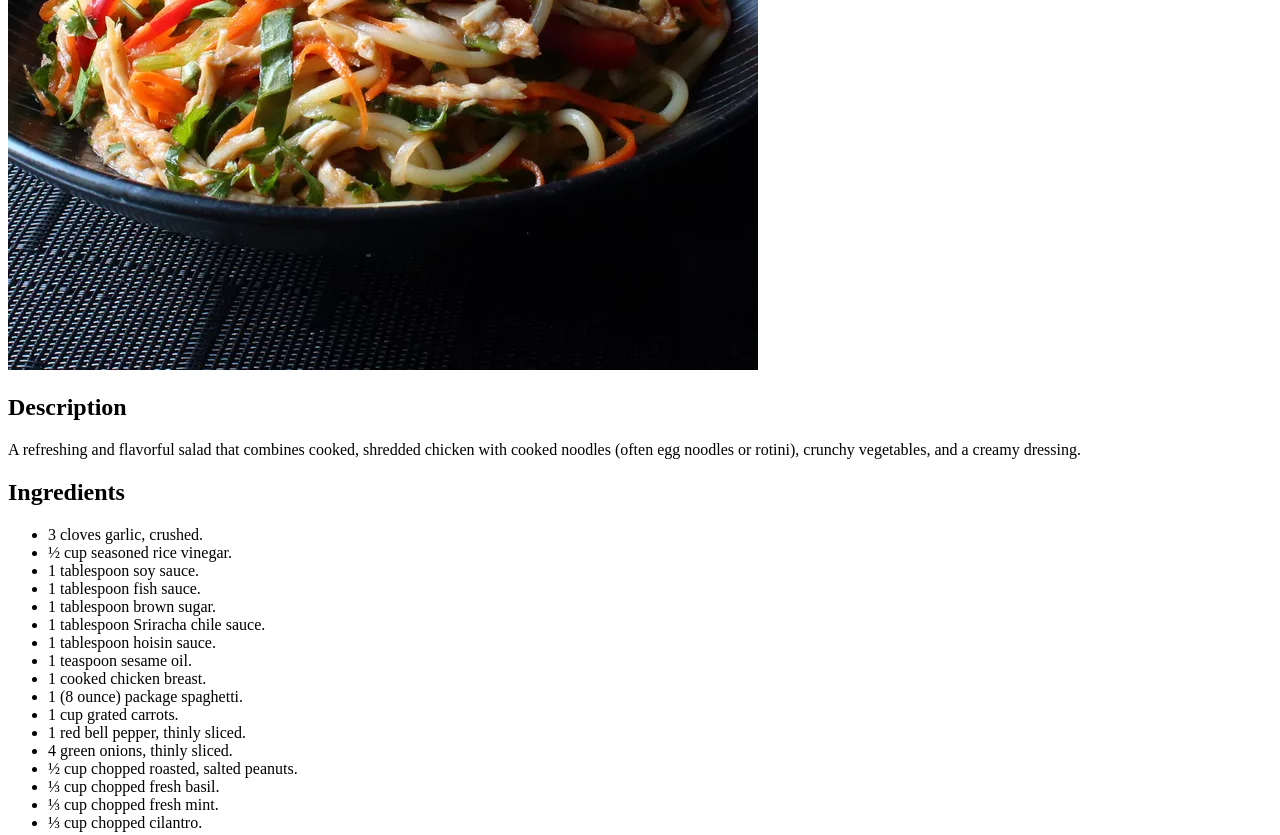
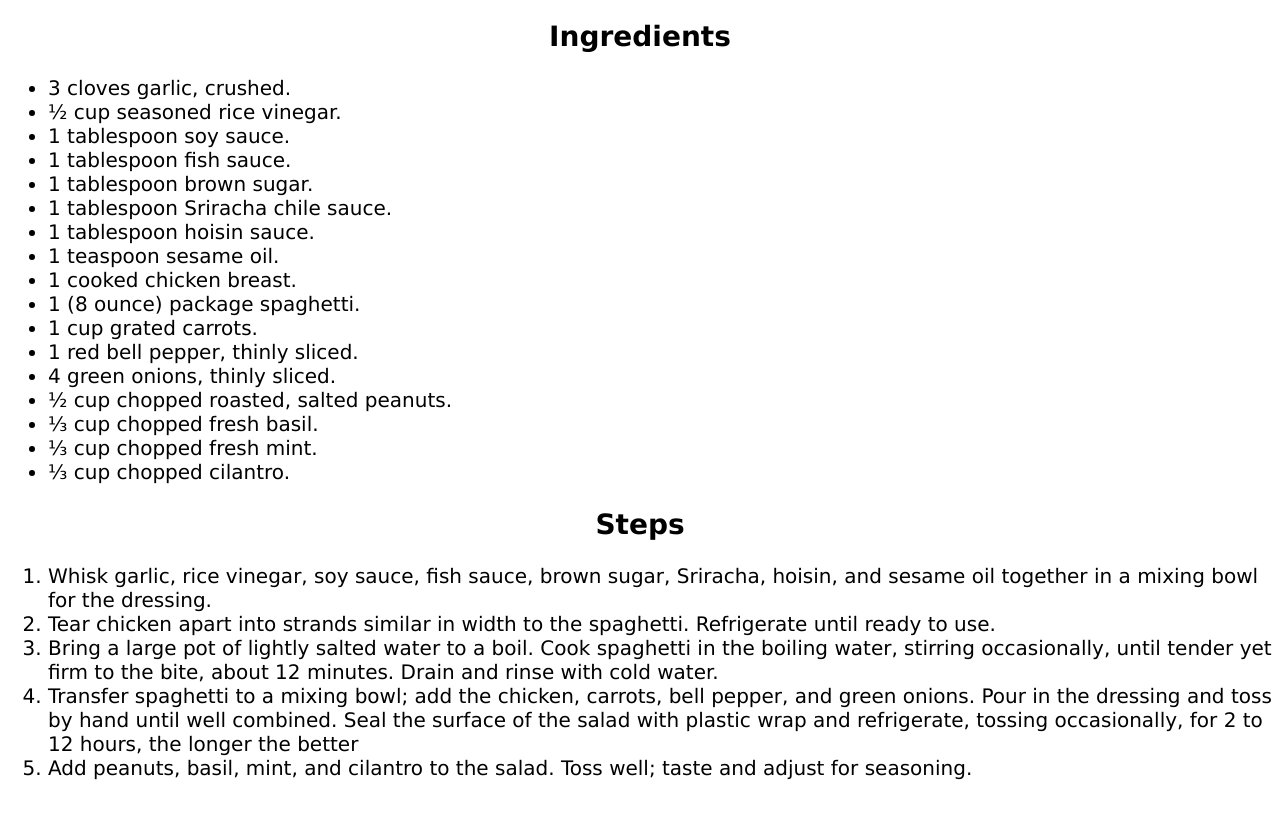
Before and after one commit to augustopdelima/odin-recipes, a plain HTML site: page recipes/chicken_noodle_salad.html in a window 1280 px wide. Shown: the part 460-1295 px from the top of the page. After the commit the page ends 1256 px from the top, so only its background shows below. Drawn offline with Linux system fonts and the light colour scheme.

Commit message:
Add styling to chicken_noodle_salad.html

```diff
--- a/recipes/chicken_noodle_salad.html
+++ b/recipes/chicken_noodle_salad.html
@@ -4,47 +4,48 @@
 <head>
 	<meta charset="UTF-8">
 	<title>Odin Recipes</title>
+	<link rel="stylesheet" href="../styles/styles.css">
 </head>
 
 <body>
-	<h1>Chicken Noodle Salad</h1>
-	<img src="../images/chicken_noodle_salad.jpg" alt="a plate of chicken noodle salad" />
-	<h2>Description</h2>
+	<h1 class="title">Chicken Noodle Salad</h1>
+	<img class="recipe-image" src="../images/chicken_noodle_salad.jpg" alt="a plate of chicken noodle salad" />
+	<h2 class="subtitle">Description</h2>
 	<p>A refreshing and flavorful salad that combines cooked, shredded chicken with cooked noodles (often egg noodles or
 		rotini), crunchy vegetables, and a creamy dressing.</p>
 
-	<h2>Ingredients</h2>
+	<h2 class="subtitle">Ingredients</h2>
 	<ul>
-		<li>3 cloves garlic, crushed.</li>
-		<li>½ cup seasoned rice vinegar.</li>
-		<li>1 tablespoon soy sauce.</li>
-		<li>1 tablespoon fish sauce.</li>
-		<li>1 tablespoon brown sugar.</li>
-		<li>1 tablespoon Sriracha chile sauce.</li>
-		<li>1 tablespoon hoisin sauce.</li>
-		<li>1 teaspoon sesame oil.</li>
-		<li>1 cooked chicken breast.</li>
-		<li>1 (8 ounce) package spaghetti.</li>
-		<li>1 cup grated carrots.</li>
-		<li>1 red bell pepper, thinly sliced.</li>
-		<li>4 green onions, thinly sliced.</li>
-		<li>½ cup chopped roasted, salted peanuts.</li>
-		<li>⅓ cup chopped fresh basil.</li>
-		<li>⅓ cup chopped fresh mint.</li>
-		<li>⅓ cup chopped cilantro.</li>
+		<li class="recipe">3 cloves garlic, crushed.</li>
+		<li class="recipe">½ cup seasoned rice vinegar.</li>
+		<li class="recipe">1 tablespoon soy sauce.</li>
+		<li class="recipe">1 tablespoon fish sauce.</li>
+		<li class="recipe">1 tablespoon brown sugar.</li>
+		<li class="recipe">1 tablespoon Sriracha chile sauce.</li>
+		<li class="recipe">1 tablespoon hoisin sauce.</li>
+		<li class="recipe">1 teaspoon sesame oil.</li>
+		<li class="recipe">1 cooked chicken breast.</li>
+		<li class="recipe">1 (8 ounce) package spaghetti.</li>
+		<li class="recipe">1 cup grated carrots.</li>
+		<li class="recipe">1 red bell pepper, thinly sliced.</li>
+		<li class="recipe">4 green onions, thinly sliced.</li>
+		<li class="recipe">½ cup chopped roasted, salted peanuts.</li>
+		<li class="recipe">⅓ cup chopped fresh basil.</li>
+		<li class="recipe">⅓ cup chopped fresh mint.</li>
+		<li class="recipe">⅓ cup chopped cilantro.</li>
 	</ul>
 
-	<h2>Steps</h2>
+	<h2 class="subtitle">Steps</h2>
 	<ol>
-		<li>Whisk garlic, rice vinegar, soy sauce, fish sauce, brown sugar, Sriracha, hoisin, and sesame oil together in
+		<li class="recipe">Whisk garlic, rice vinegar, soy sauce, fish sauce, brown sugar, Sriracha, hoisin, and sesame oil together in
 			a mixing bowl for the dressing.</li>
-		<li>Tear chicken apart into strands similar in width to the spaghetti. Refrigerate until ready to use.</li>
-		<li>Bring a large pot of lightly salted water to a boil. Cook spaghetti in the boiling water, stirring
+		<li class="recipe">Tear chicken apart into strands similar in width to the spaghetti. Refrigerate until ready to use.</li>
+		<li class="recipe">Bring a large pot of lightly salted water to a boil. Cook spaghetti in the boiling water, stirring
 			occasionally, until tender yet firm to the bite, about 12 minutes. Drain and rinse with cold water.</li>
-		<li>Transfer spaghetti to a mixing bowl; add the chicken, carrots, bell pepper, and green onions. Pour in the
+		<li class="recipe">Transfer spaghetti to a mixing bowl; add the chicken, carrots, bell pepper, and green onions. Pour in the
 			dressing and toss by hand until well combined. Seal the surface of the salad with plastic wrap and
 			refrigerate, tossing occasionally, for 2 to 12 hours, the longer the better</li>
-		<li>Add peanuts, basil, mint, and cilantro to the salad. Toss well; taste and adjust for seasoning.</li>
+		<li class="recipe">Add peanuts, basil, mint, and cilantro to the salad. Toss well; taste and adjust for seasoning.</li>
 	</ol>
 </body>
 
```
